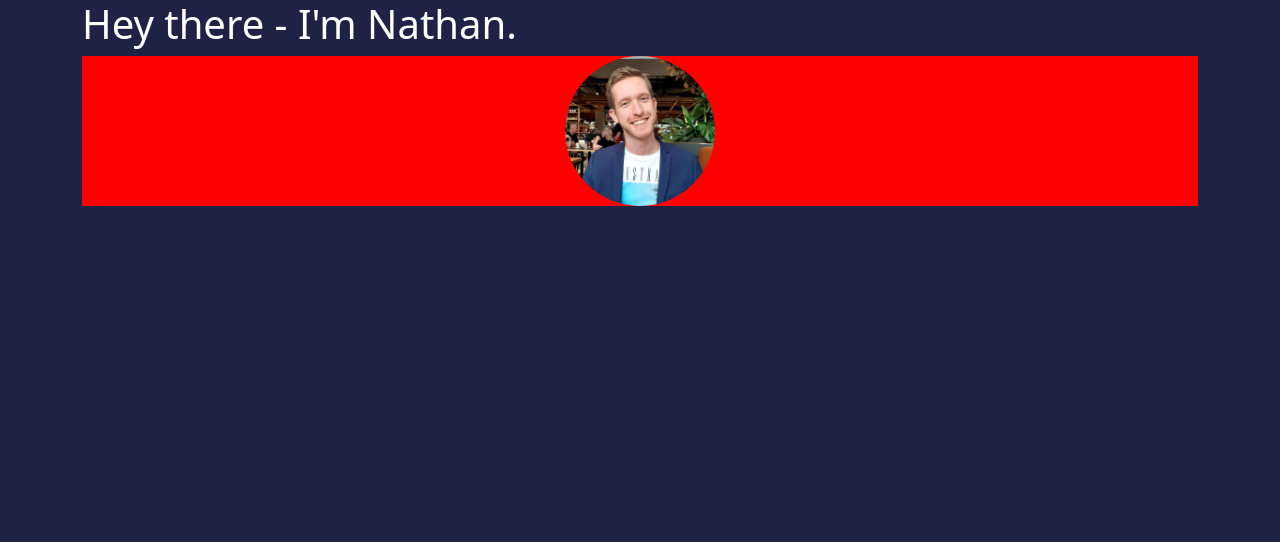
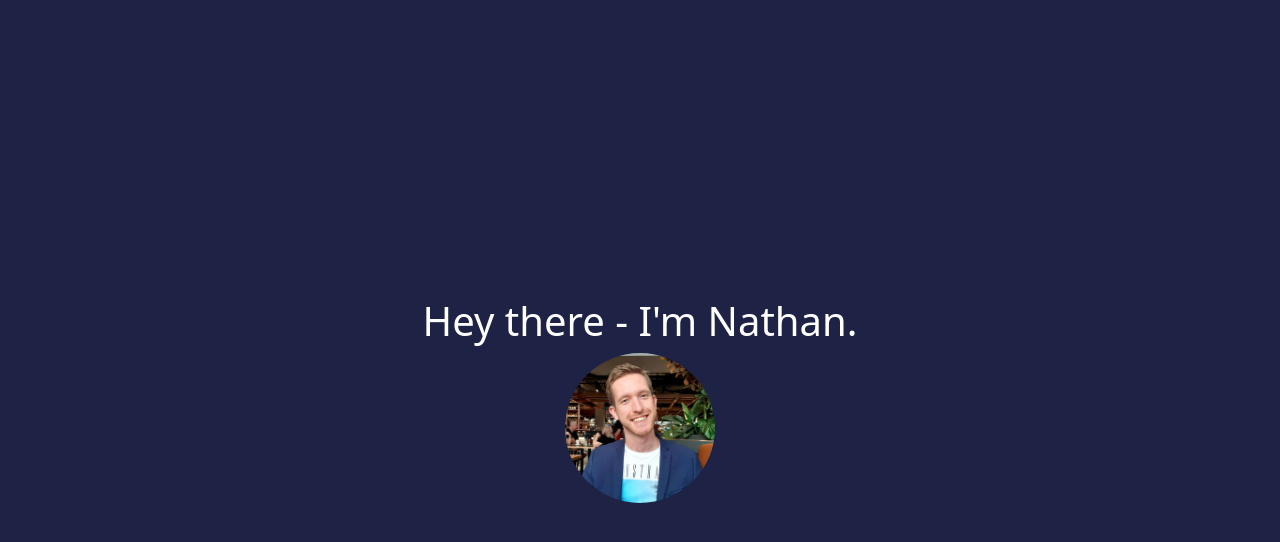
Before and after one commit to nado-codes/Web_ASPCoreAngularMVC_NathanPortfolioSite, an Angular app in the folder ClientApp/: page / in a window 1280 px wide. Shown: the top 542 px of the page. Built offline with nearby package versions, Linux system fonts and the light colour scheme.

Commit message:
Working on Home Page Animations

```diff
--- a/ClientApp/src/app/home/home.component.html
+++ b/ClientApp/src/app/home/home.component.html
@@ -1,6 +1,6 @@
+<div style="display: flex; justify-content: center; align-items: center; flex-direction: column; height: 100vh;">
 <h1>Hey there - I'm Nathan.</h1>
-<div style="display: flex; justify-content: center; align-items: center; height: 100%; background : red;">
-  <div class="nps-img" style="padding-right: 100px;">
-    <img style="width: 200px;" src="../../assets/nathan.jpg" />
-  </div>
+<div id="profile-pic" class="nps-img pulse" style="padding-right: 100px;">
+  <img style="width: 200px;" src="../../assets/nathan.jpg" />
 </div>
+</div>
--- a/ClientApp/src/app/home/home.component.ts
+++ b/ClientApp/src/app/home/home.component.ts
@@ -5,4 +5,14 @@ import { Component } from '@angular/core';
   templateUrl: './home.component.html',
 })
 export class HomeComponent {
+  constructor() {
+    this.playAnimation();
+  }
+
+  playAnimation () {
+    const profilePic = document.getElementById("profile-pic");
+
+    if(profilePic !== undefined)
+      profilePic?.style.display = "none";
+  }
 }
--- a/ClientApp/src/styles.css
+++ b/ClientApp/src/styles.css
@@ -43,6 +43,14 @@ code {
   height: 150px;
   overflow: hidden;
   border-radius: 100px;
+  animation: ripple 1.5s forwards;
+  transform-origin: center;
+}
+
+.nps-img-pulse {
+  animation-delay: 1.5s;
+  animation: pulse 1.5s ease-in-out infinite;
+  transform-origin: center;
 }
 
 .nps-img > img {
@@ -50,3 +58,26 @@ code {
   padding-right: 50px;
   transform: scale(150%);
 }
+
+@keyframes ripple {
+  0% {
+    transform: scale(0);
+    opacity: 0;
+  }
+  100% {
+    transform: scale(1);
+    opacity: 1;
+  }
+}
+
+@keyframes pulse {
+  0% {
+    transform: scale(1);
+  }
+  10% {
+    transform: scale(2);
+  }
+  100% {
+    transform: scale(1);
+  }
+}
```
